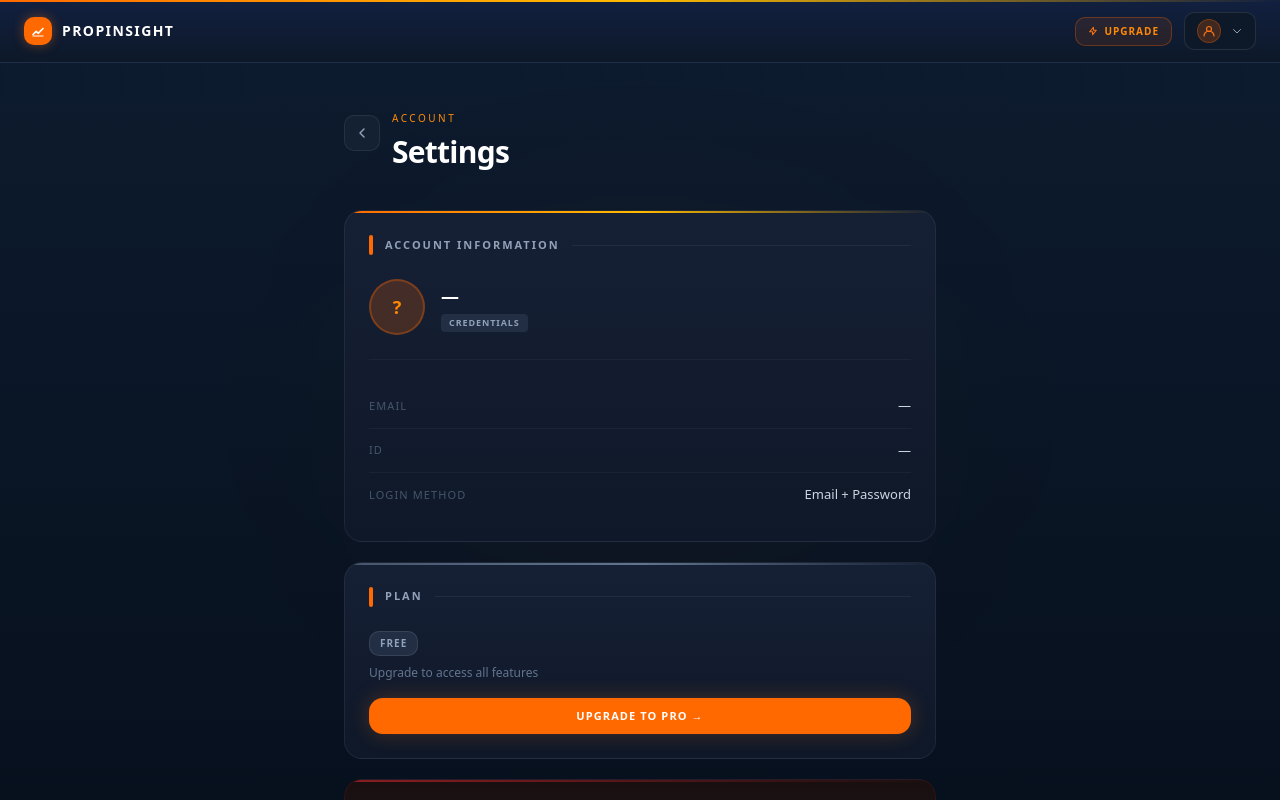
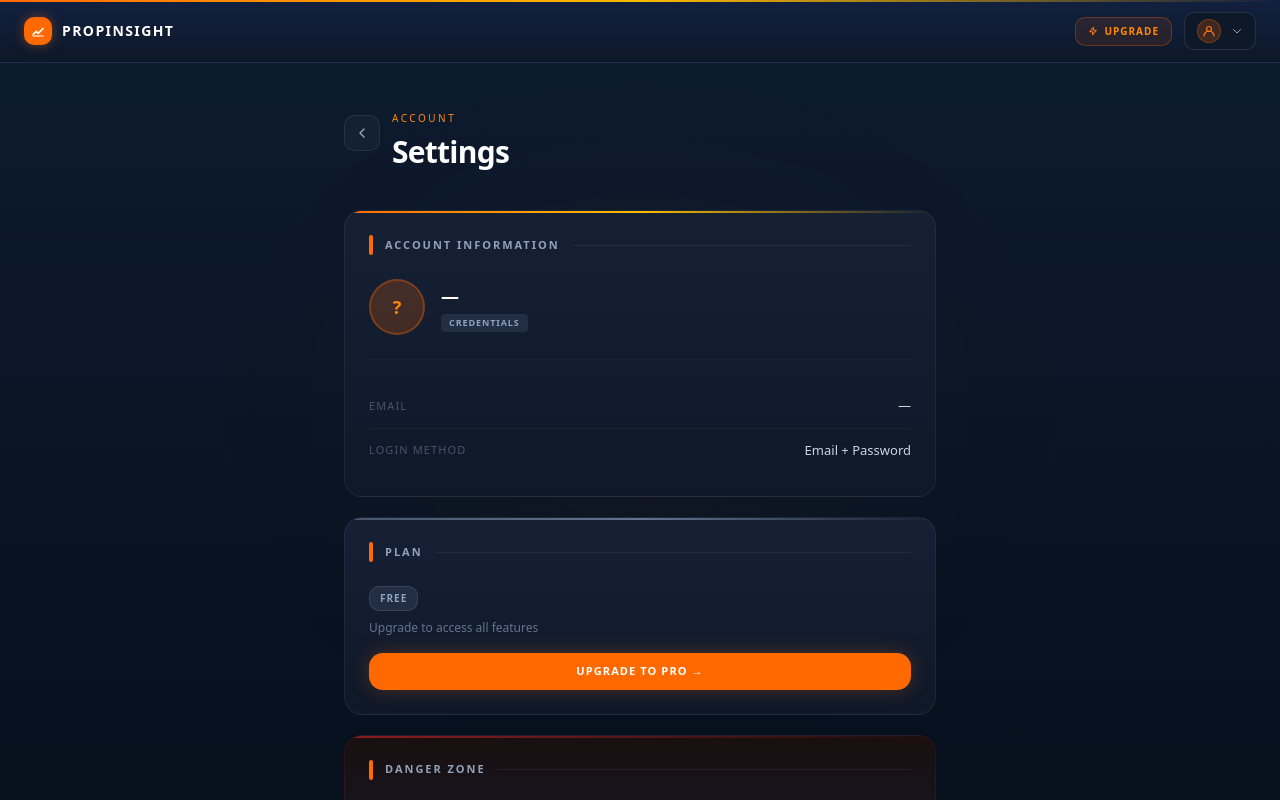
Before and after one commit to Pires29/nba-dashboard, a Next.js app: page /settings in a window 1280 px wide. Built offline with nearby package versions, Linux system fonts and the light colour scheme; no server answers.

Commit message:
Remove user ID from settings

```diff
--- a/src/app/(main)/settings/SettingsPage.js
+++ b/src/app/(main)/settings/SettingsPage.js
@@ -288,7 +288,6 @@ export default function SettingsPage({ session }) {
               </div>
             </div>
             <InfoRow label="Email" value={user?.email} />
-            <InfoRow label="ID" value={user?.id} />
             <InfoRow
               label="Login method"
               value={isGoogle ? "Google OAuth" : "Email + Password"}
```
